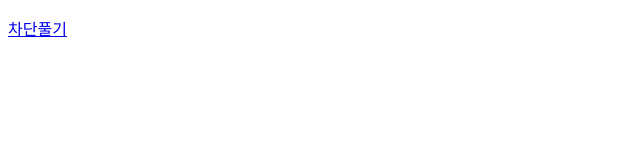
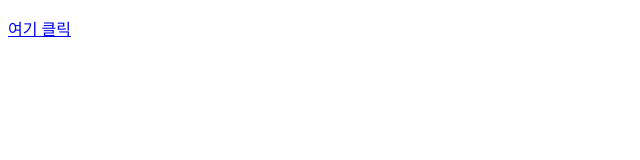
Before and after one commit to jhgolive/embed, a plain HTML site: page index.html in a window 1280 px wide. Shown: the full height of the page, 0-640 px from the left. Drawn offline with Linux system fonts and the light colour scheme.

Commit message:
Update index.html

```diff
--- a/index.html
+++ b/index.html
@@ -5,6 +5,6 @@
   <title>구글 차단목록</title>
 </head>
 <body>
-  <p><a href="https://myaccount.google.com/blocklist" target="_blank" rel="noopener noreferrer">차단풀기</a></p>
+  <p><a href="https://myaccount.google.com/blocklist" target="_blank" rel="noopener noreferrer">여기 클릭</a></p>
 </body>
 </html>
```
